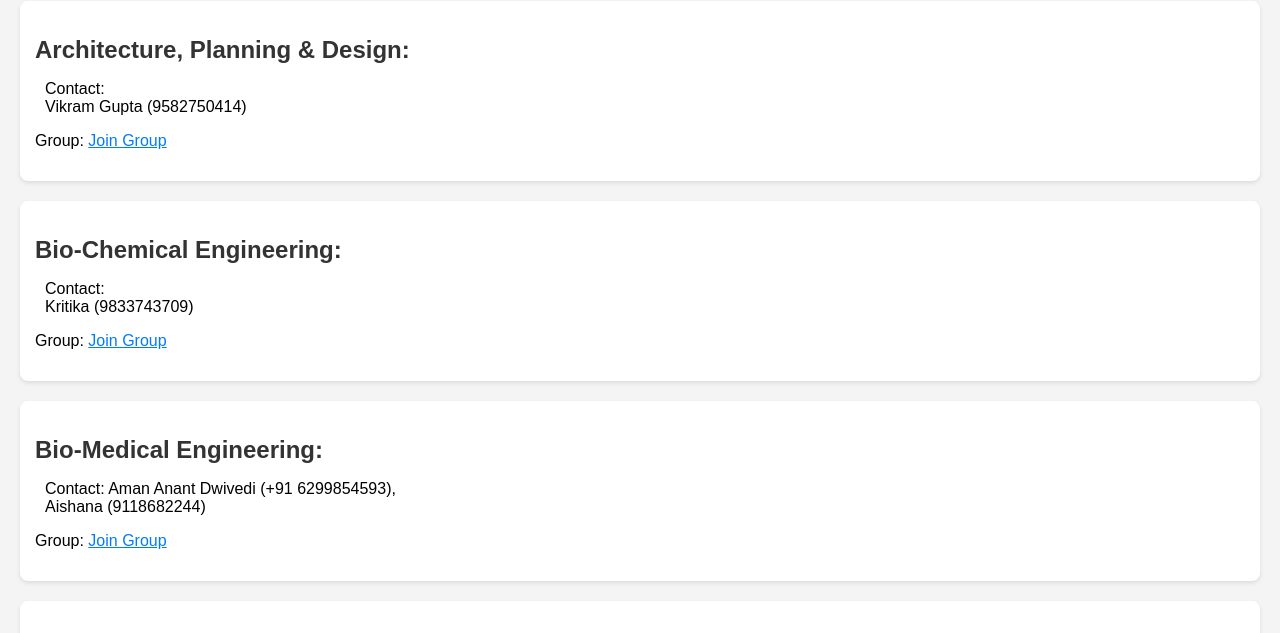
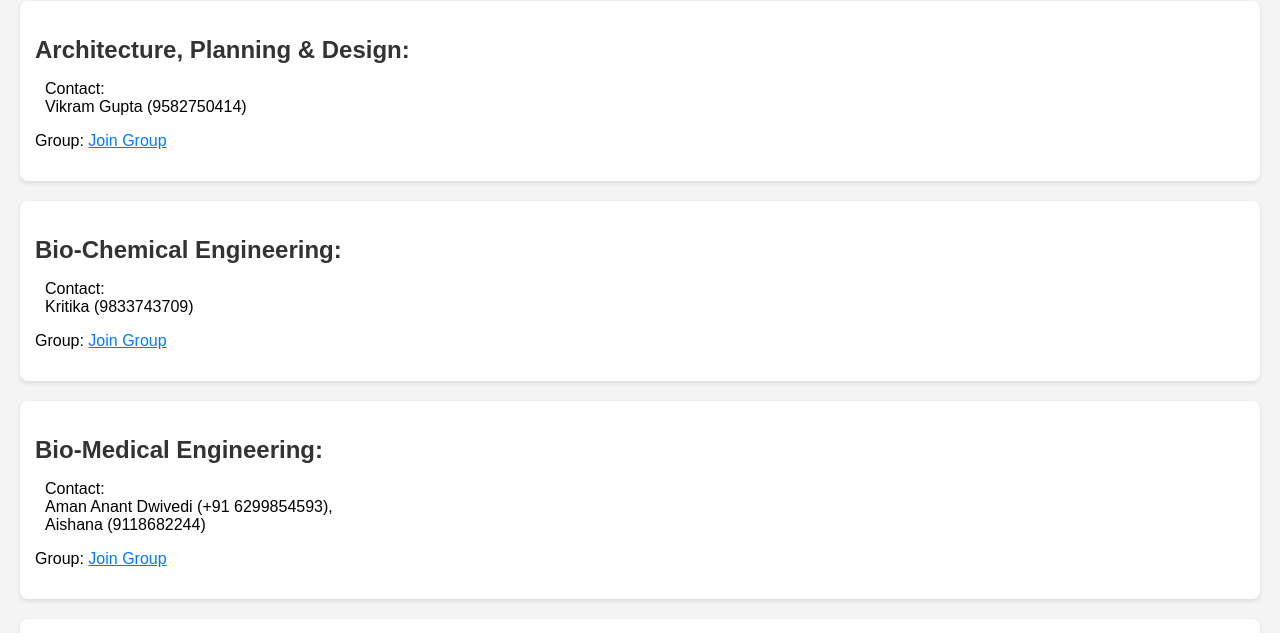
Before and after one commit to MridayChatt/BranchStatesGroups, a plain HTML site: page index.html in a window 1280 px wide. Shown: the part 99-732 px from the top of the page. Drawn offline with Linux system fonts and the light colour scheme.

Commit message:
Update index.html

```diff
--- a/index.html
+++ b/index.html
@@ -50,7 +50,7 @@
 
   <div class="section">
     <h2 class="branch">Bio-Medical Engineering:</h2>
-    <p class="contact">Contact: Aman Anant Dwivedi (+91 6299854593),<br> Aishana (9118682244)</p>
+    <p class="contact">Contact: <br>Aman Anant Dwivedi (+91 6299854593),<br> Aishana (9118682244)</p>
     <p>Group: <a class="group-link" href="https://chat.whatsapp.com/GgY5elFnOsg9kF25qSB8nO?mode=ac_t">Join Group</a></p>
   </div>
 
```
